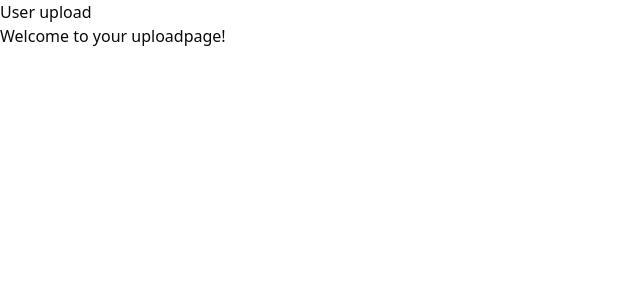
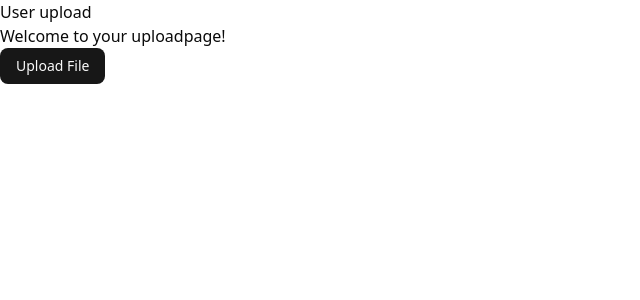
Before and after one commit to AndyDough/docupop, a Next.js app: page /uploadpage in a window 1280 px wide. Shown: the top 300 px of the page, without its empty margins (0-640 px from the left). Built offline with nearby package versions, Linux system fonts and the light colour scheme; no server answers.

Commit message:
Update page.tsx

```diff
--- a/app/uploadpage/page.tsx
+++ b/app/uploadpage/page.tsx
@@ -1,8 +1,39 @@
+"use client"
+
+import { useState } from 'react'
+import { Button } from '@/components/ui/button';
+
 export default function Uploadpage() {
+  const [loading, setLoading] = useState(false)
+  const [success, setSuccess] = useState<string | null>(null)
+
+  async function handleUpload() {
+    setSuccess(null)
+    setLoading(true)
+    try {
+      // Simulate upload delay
+      await new Promise((r) => setTimeout(r, 1200))
+      setSuccess('File uploaded successfully')
+    } catch (e) {
+      setSuccess('Upload failed')
+    } finally {
+      setLoading(false)
+    }
+  }
+
   return (
     <div>
       <h1>User upload</h1>
       <p>Welcome to your uploadpage!</p>
+      <div>
+        <Button variant="default" onClick={handleUpload} disabled={loading}>
+          {loading ? 'Uploading…' : 'Upload File'}
+        </Button>
+      </div>
+
+      {success && (
+        <p className="mt-3 text-sm text-muted-foreground">{success}</p>
+      )}
     </div>
-  );
+  )
 }
```
